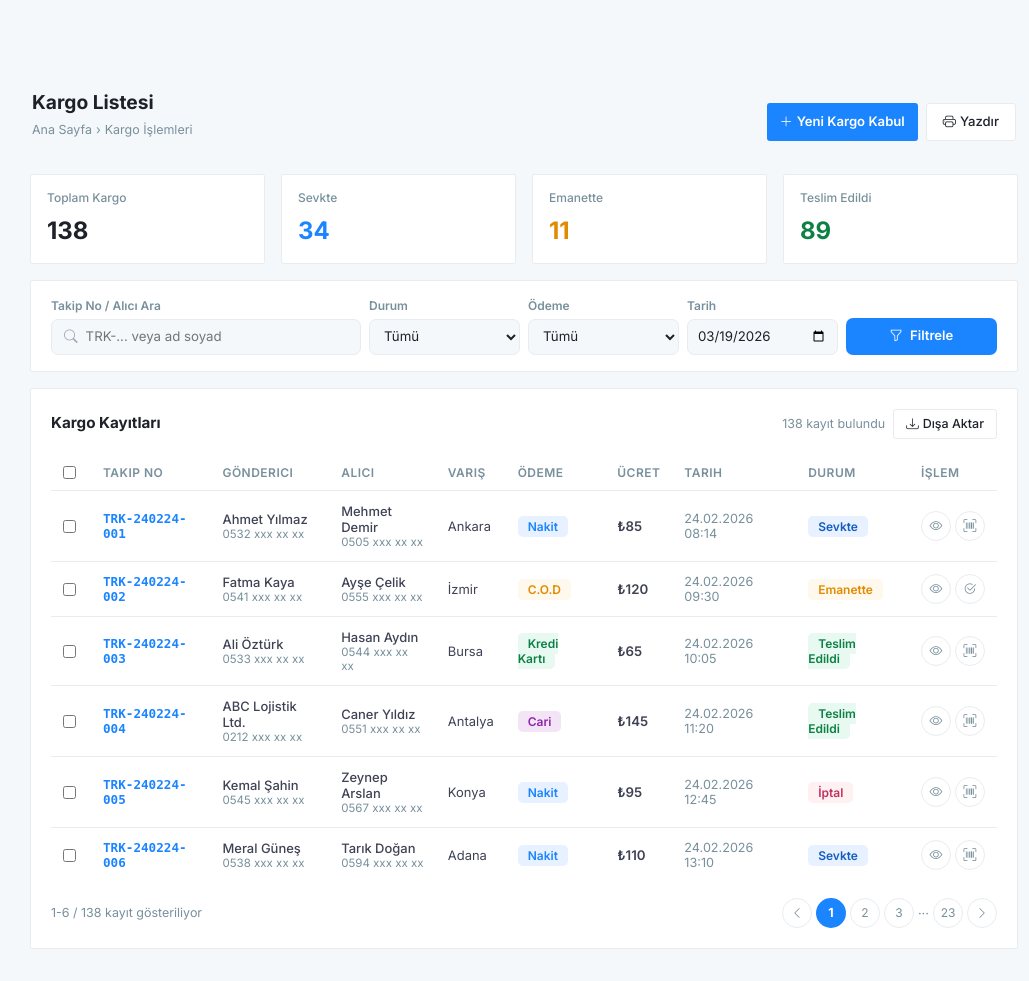
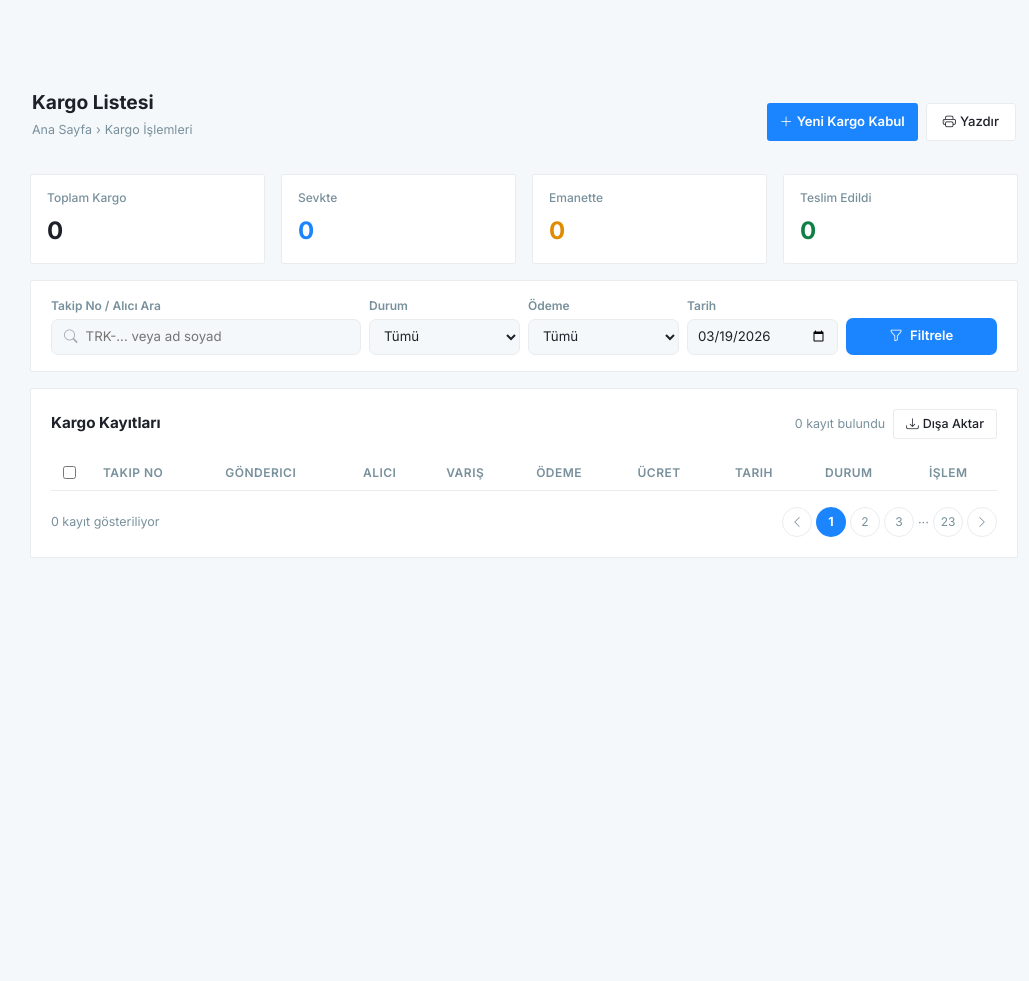
Before and after one commit to byozbay/vcargo, a PHP site: template views/branch_staff/shipment.php in a window 1280 px wide. Shown: the whole page, without its empty margins (236-1265 px from the left). After the commit the page ends 537 px from the top, so only its background shows below. Run offline with PHP 8.4, Linux system fonts and the light colour scheme; the template is opened without the code that fills it, so the values that code supplies are empty.

Commit message:
feat: Wire voyage/shipment/storage views to real DB; add trips.list + storage.list API endpoints; fix reports GROUP BY for only_full_group_by

```diff
--- a/views/branch_staff/shipment.php
+++ b/views/branch_staff/shipment.php
@@ -1,3 +1,55 @@
+<?php
+require_once __DIR__ . '/../../core/autoload.php';
+$base = new BaseModel();
+$bId  = intval($_SESSION['branch_id'] ?? 0);
+$dateFilter = $_GET['date'] ?? date('Y-m-d');
+$statusFilter = $_GET['status'] ?? '';
+$searchQ = $_GET['q'] ?? '';
+
+// KPI counts (branch + today)
+$counts = $base->query(
+    "SELECT
+        COUNT(*) AS total,
+        SUM(CASE WHEN status='in_transit' THEN 1 ELSE 0 END) AS in_transit,
+        SUM(CASE WHEN status IN('in_storage','at_branch') THEN 1 ELSE 0 END) AS in_storage,
+        SUM(CASE WHEN status='delivered' THEN 1 ELSE 0 END) AS delivered,
+        SUM(CASE WHEN status='cancelled' THEN 1 ELSE 0 END) AS cancelled
+     FROM shipments WHERE branch_id=? AND is_active=1",
+    [$bId]
+)[0] ?? [];
+
+// Shipments list with optional filters
+$sql    = "SELECT s.shipment_id, s.tracking_no, s.sender_name, s.sender_phone,
+                  s.receiver_name, s.receiver_phone, s.status, s.payment_type,
+                  s.total_fee, DATE_FORMAT(s.created_at,'%d.%m.%Y %H:%i') AS created_fmt,
+                  c.name AS dest_city
+           FROM shipments s
+           LEFT JOIN cities c ON c.city_id = s.destination_city_id
+           WHERE s.branch_id=? AND s.is_active=1";
+$params = [$bId];
+if ($statusFilter) { $sql .= ' AND s.status=?'; $params[] = $statusFilter; }
+if ($searchQ)      { $sql .= ' AND (s.tracking_no LIKE ? OR s.receiver_name LIKE ?)'; $params[] = "%$searchQ%"; $params[] = "%$searchQ%"; }
+$sql .= ' ORDER BY s.created_at DESC LIMIT 100';
+$shipments = $base->query($sql, $params);
+
+$statusLabel = ['in_transit'=>'Sevkte','in_storage'=>'Emanette','at_branch'=>'Şubede',
+                'delivered'=>'Teslim Edildi','cancelled'=>'İptal','pending'=>'Bekliyor'];
+$payLabel = ['SENDER_PAYS'=>'Nakit','CARD'=>'Kredi Kartı','RECEIVER_PAYS'=>'C.O.D','ACCOUNT'=>'Cari'];
+$payStyle = [
+    'SENDER_PAYS'   =>'background:#e8f1ff;color:#1b84ff;',
+    'CARD'          =>'background:#e7f9f0;color:#0e8045;',
+    'RECEIVER_PAYS' =>'background:#fff8ec;color:#e08b00;',
+    'ACCOUNT'       =>'background:#f3e5f5;color:#8e24aa;',
+];
+$statStyle = [
+    'in_transit' =>'background:#e8f1ff;color:#145dc0;',
+    'in_storage' =>'background:#fff8ec;color:#e08b00;',
+    'at_branch'  =>'background:#fff8ec;color:#e08b00;',
+    'delivered'  =>'background:#e7f9f0;color:#0e8045;',
+    'cancelled'  =>'background:#fff0f2;color:#c03060;',
+    'pending'    =>'background:#f0f0f0;color:#555;',
+];
+?>
 <main class="main-content">
 
 <!-- ── Page Header ── -->
@@ -27,25 +79,25 @@
         <div class="col-6 col-md-3">
             <div class="card" style="padding:14px 16px;">
                 <div class="card-sm-label">Toplam Kargo</div>
-                <div class="stat-value" style="font-size:1.5rem;">138</div>
+                <div class="stat-value" style="font-size:1.5rem;"><?= number_format($counts['total'] ?? 0) ?></div>
             </div>
         </div>
         <div class="col-6 col-md-3">
             <div class="card" style="padding:14px 16px;">
                 <div class="card-sm-label">Sevkte</div>
-                <div class="stat-value" style="font-size:1.5rem;color:#1b84ff;">34</div>
+                <div class="stat-value" style="font-size:1.5rem;color:#1b84ff;"><?= number_format($counts['in_transit'] ?? 0) ?></div>
             </div>
         </div>
         <div class="col-6 col-md-3">
             <div class="card" style="padding:14px 16px;">
                 <div class="card-sm-label">Emanette</div>
-                <div class="stat-value" style="font-size:1.5rem;color:#e08b00;">11</div>
+                <div class="stat-value" style="font-size:1.5rem;color:#e08b00;"><?= number_format($counts['in_storage'] ?? 0) ?></div>
             </div>
         </div>
         <div class="col-6 col-md-3">
             <div class="card" style="padding:14px 16px;">
                 <div class="card-sm-label">Teslim Edildi</div>
-                <div class="stat-value" style="font-size:1.5rem;color:#0e8045;">89</div>
+                <div class="stat-value" style="font-size:1.5rem;color:#0e8045;"><?= number_format($counts['delivered'] ?? 0) ?></div>
             </div>
         </div>
     </div>
@@ -87,7 +139,7 @@
             <!-- Tarih -->
             <div class="col-6 col-md-2">
                 <label style="font-size:.75rem;font-weight:600;color:var(--text-muted);display:block;margin-bottom:4px;">Tarih</label>
-                <input type="date" id="filterDate" value="<?= date('Y-m-d') ?>"
+                <input type="date" id="filterDate" value="<?= htmlspecialchars($dateFilter) ?>" name="date"
                        style="width:100%;border:1px solid var(--border-color);border-radius:7px;padding:7px 10px;font-size:.83rem;background:var(--body-bg);color:var(--text-dark);outline:none;" />
             </div>
             <!-- Filtrele Butonu -->
@@ -104,7 +156,7 @@
         <div class="d-flex align-items-center justify-content-between mb-3 flex-wrap gap-2">
             <div class="section-label">Kargo Kayıtları</div>
             <div class="d-flex gap-2">
-                <span style="font-size:.78rem;color:var(--text-muted);align-self:center;">138 kayıt bulundu</span>
+                <span style="font-size:.78rem;color:var(--text-muted);align-self:center;"><?= count($shipments) ?> kayıt bulundu</span>
                 <button class="btn-outline-secondary-sm d-flex align-items-center gap-1" style="font-size:.78rem;padding:5px 12px;">
                     <i class="bi bi-download"></i> Dışa Aktar
                 </button>
@@ -128,160 +180,56 @@
                     </tr>
                 </thead>
                 <tbody id="shipmentBody">
-
-                    <tr data-status="sevkte" data-payment="nakit">
+                    <?php if (empty($shipments)): ?>
+                        <tr><td colspan="10" class="text-center" style="padding:32px;color:var(--text-muted);font-size:.82rem;">
+                            <i class="bi bi-inbox" style="font-size:1.8rem;display:block;margin-bottom:8px;opacity:.4;"></i>
+                            Kargo bulunamadı.
+                        </td></tr>
+                    <?php else: foreach ($shipments as $s): ?>
+                        <tr data-status="<?= htmlspecialchars($s['status']) ?>" data-payment="<?= strtolower($s['payment_type']) ?>">
                             <td><input type="checkbox" class="row-check" /></td>
-                        <td><a href="?page=shipment_detail&id=1" style="font-family:monospace;font-size:.79rem;color:var(--accent-blue);font-weight:600;text-decoration:none;">TRK-240224-001</a></td>
+                            <td><a href="?page=shipment_detail&id=<?= $s['shipment_id'] ?>"
+                                   style="font-family:monospace;font-size:.79rem;color:var(--accent-blue);font-weight:600;text-decoration:none;">
+                                <?= htmlspecialchars($s['tracking_no']) ?></a></td>
                             <td>
-                            <div style="font-size:.81rem;font-weight:500;">Ahmet Yılmaz</div>
-                            <div style="font-size:.72rem;color:var(--text-muted);">0532 xxx xx xx</div>
+                                <div style="font-size:.81rem;font-weight:500;"><?= htmlspecialchars($s['sender_name']) ?></div>
+                                <div style="font-size:.72rem;color:var(--text-muted);"><?= htmlspecialchars($s['sender_phone'] ?? '') ?></div>
                             </td>
                             <td>
-                            <div style="font-size:.81rem;font-weight:500;">Mehmet Demir</div>
-                            <div style="font-size:.72rem;color:var(--text-muted);">0505 xxx xx xx</div>
+                                <div style="font-size:.81rem;font-weight:500;"><?= htmlspecialchars($s['receiver_name']) ?></div>
+                                <div style="font-size:.72rem;color:var(--text-muted);"><?= htmlspecialchars($s['receiver_phone'] ?? '') ?></div>
                             </td>
-                        <td style="font-size:.81rem;">Ankara</td>
-                        <td><span class="status-badge" style="background:#e8f1ff;color:#1b84ff;">Nakit</span></td>
-                        <td style="font-weight:600;font-size:.83rem;">₺85</td>
-                        <td style="font-size:.79rem;color:var(--text-muted);">24.02.2026 08:14</td>
-                        <td><span class="status-badge status-sevkte">Sevkte</span></td>
+                            <td style="font-size:.81rem;"><?= htmlspecialchars($s['dest_city'] ?? '—') ?></td>
+                            <td><span class="status-badge" style="<?= $payStyle[$s['payment_type']] ?? '' ?>">
+                                <?= $payLabel[$s['payment_type']] ?? $s['payment_type'] ?></span></td>
+                            <td style="font-weight:600;font-size:.83rem;">₺<?= number_format((float)$s['total_fee'], 2) ?></td>
+                            <td style="font-size:.79rem;color:var(--text-muted);"><?= $s['created_fmt'] ?></td>
+                            <td><span class="status-badge" style="<?= $statStyle[$s['status']] ?? '' ?>">
+                                <?= $statusLabel[$s['status']] ?? $s['status'] ?></span></td>
                             <td>
                                 <div class="d-flex gap-1">
-                                <button class="icon-btn-circle" title="Detay"><i class="bi bi-eye" style="font-size:.8rem;"></i></button>
-                                <button class="icon-btn-circle" title="Barkod Bas"><i class="bi bi-upc-scan" style="font-size:.8rem;"></i></button>
+                                    <a href="?page=shipment_detail&id=<?= $s['shipment_id'] ?>" class="icon-btn-circle" title="Detay" style="display:inline-flex;align-items:center;justify-content:center;text-decoration:none;">
+                                        <i class="bi bi-eye" style="font-size:.8rem;"></i></a>
+                                    <button class="icon-btn-circle" title="Barkod Bas"
+                                        onclick="window.open('?page=barcode&id=<?= $s['shipment_id'] ?>','_blank')">
+                                        <i class="bi bi-upc-scan" style="font-size:.8rem;"></i></button>
+                                    <?php if (in_array($s['status'],['in_storage','at_branch'])): ?>
+                                        <a href="?page=delivery&tracking=<?= urlencode($s['tracking_no']) ?>"
+                                           class="icon-btn-circle" title="Teslim Et"
+                                           style="display:inline-flex;align-items:center;justify-content:center;text-decoration:none;">
+                                            <i class="bi bi-check2-circle" style="font-size:.8rem;color:#0e8045;"></i></a>
+                                    <?php endif; ?>
                                 </div>
                             </td>
                         </tr>
-
-                    <tr data-status="emanette" data-payment="cod">
-                        <td><input type="checkbox" class="row-check" /></td>
-                        <td><a href="?page=shipment_detail&id=2" style="font-family:monospace;font-size:.79rem;color:var(--accent-blue);font-weight:600;text-decoration:none;">TRK-240224-002</a></td>
-                        <td>
-                            <div style="font-size:.81rem;font-weight:500;">Fatma Kaya</div>
-                            <div style="font-size:.72rem;color:var(--text-muted);">0541 xxx xx xx</div>
-                        </td>
-                        <td>
-                            <div style="font-size:.81rem;font-weight:500;">Ayşe Çelik</div>
-                            <div style="font-size:.72rem;color:var(--text-muted);">0555 xxx xx xx</div>
-                        </td>
-                        <td style="font-size:.81rem;">İzmir</td>
-                        <td><span class="status-badge" style="background:#fff8ec;color:#e08b00;">C.O.D</span></td>
-                        <td style="font-weight:600;font-size:.83rem;">₺120</td>
-                        <td style="font-size:.79rem;color:var(--text-muted);">24.02.2026 09:30</td>
-                        <td><span class="status-badge status-emanette">Emanette</span></td>
-                        <td>
-                            <div class="d-flex gap-1">
-                                <button class="icon-btn-circle" title="Detay"><i class="bi bi-eye" style="font-size:.8rem;"></i></button>
-                                <button class="icon-btn-circle" title="Teslim Et"><i class="bi bi-check2-circle" style="font-size:.8rem;"></i></button>
-                            </div>
-                        </td>
-                    </tr>
-
-                    <tr data-status="teslim" data-payment="kart">
-                        <td><input type="checkbox" class="row-check" /></td>
-                        <td><a href="?page=shipment_detail&id=3" style="font-family:monospace;font-size:.79rem;color:var(--accent-blue);font-weight:600;text-decoration:none;">TRK-240224-003</a></td>
-                        <td>
-                            <div style="font-size:.81rem;font-weight:500;">Ali Öztürk</div>
-                            <div style="font-size:.72rem;color:var(--text-muted);">0533 xxx xx xx</div>
-                        </td>
-                        <td>
-                            <div style="font-size:.81rem;font-weight:500;">Hasan Aydın</div>
-                            <div style="font-size:.72rem;color:var(--text-muted);">0544 xxx xx xx</div>
-                        </td>
-                        <td style="font-size:.81rem;">Bursa</td>
-                        <td><span class="status-badge" style="background:#e7f9f0;color:#0e8045;">Kredi Kartı</span></td>
-                        <td style="font-weight:600;font-size:.83rem;">₺65</td>
-                        <td style="font-size:.79rem;color:var(--text-muted);">24.02.2026 10:05</td>
-                        <td><span class="status-badge status-teslim">Teslim Edildi</span></td>
-                        <td>
-                            <div class="d-flex gap-1">
-                                <button class="icon-btn-circle" title="Detay"><i class="bi bi-eye" style="font-size:.8rem;"></i></button>
-                                <button class="icon-btn-circle" title="Barkod Bas"><i class="bi bi-upc-scan" style="font-size:.8rem;"></i></button>
-                            </div>
-                        </td>
-                    </tr>
-
-                    <tr data-status="teslim" data-payment="cari">
-                        <td><input type="checkbox" class="row-check" /></td>
-                        <td><a href="?page=shipment_detail&id=4" style="font-family:monospace;font-size:.79rem;color:var(--accent-blue);font-weight:600;text-decoration:none;">TRK-240224-004</a></td>
-                        <td>
-                            <div style="font-size:.81rem;font-weight:500;">ABC Lojistik Ltd.</div>
-                            <div style="font-size:.72rem;color:var(--text-muted);">0212 xxx xx xx</div>
-                        </td>
-                        <td>
-                            <div style="font-size:.81rem;font-weight:500;">Caner Yıldız</div>
-                            <div style="font-size:.72rem;color:var(--text-muted);">0551 xxx xx xx</div>
-                        </td>
-                        <td style="font-size:.81rem;">Antalya</td>
-                        <td><span class="status-badge" style="background:#f3e5f5;color:#8e24aa;">Cari</span></td>
-                        <td style="font-weight:600;font-size:.83rem;">₺145</td>
-                        <td style="font-size:.79rem;color:var(--text-muted);">24.02.2026 11:20</td>
-                        <td><span class="status-badge status-teslim">Teslim Edildi</span></td>
-                        <td>
-                            <div class="d-flex gap-1">
-                                <button class="icon-btn-circle" title="Detay"><i class="bi bi-eye" style="font-size:.8rem;"></i></button>
-                                <button class="icon-btn-circle" title="Barkod Bas"><i class="bi bi-upc-scan" style="font-size:.8rem;"></i></button>
-                            </div>
-                        </td>
-                    </tr>
-
-                    <tr data-status="iptal" data-payment="nakit">
-                        <td><input type="checkbox" class="row-check" /></td>
-                        <td><a href="?page=shipment_detail&id=5" style="font-family:monospace;font-size:.79rem;color:var(--accent-blue);font-weight:600;text-decoration:none;">TRK-240224-005</a></td>
-                        <td>
-                            <div style="font-size:.81rem;font-weight:500;">Kemal Şahin</div>
-                            <div style="font-size:.72rem;color:var(--text-muted);">0545 xxx xx xx</div>
-                        </td>
-                        <td>
-                            <div style="font-size:.81rem;font-weight:500;">Zeynep Arslan</div>
-                            <div style="font-size:.72rem;color:var(--text-muted);">0567 xxx xx xx</div>
-                        </td>
-                        <td style="font-size:.81rem;">Konya</td>
-                        <td><span class="status-badge" style="background:#e8f1ff;color:#1b84ff;">Nakit</span></td>
-                        <td style="font-weight:600;font-size:.83rem;">₺95</td>
-                        <td style="font-size:.79rem;color:var(--text-muted);">24.02.2026 12:45</td>
-                        <td><span class="status-badge status-iptal">İptal</span></td>
-                        <td>
-                            <div class="d-flex gap-1">
-                                <button class="icon-btn-circle" title="Detay"><i class="bi bi-eye" style="font-size:.8rem;"></i></button>
-                                <button class="icon-btn-circle" title="Barkod Bas"><i class="bi bi-upc-scan" style="font-size:.8rem;"></i></button>
-                            </div>
-                        </td>
-                    </tr>
-
-                    <tr data-status="sevkte" data-payment="nakit">
-                        <td><input type="checkbox" class="row-check" /></td>
-                        <td><a href="?page=shipment_detail&id=6" style="font-family:monospace;font-size:.79rem;color:var(--accent-blue);font-weight:600;text-decoration:none;">TRK-240224-006</a></td>
-                        <td>
-                            <div style="font-size:.81rem;font-weight:500;">Meral Güneş</div>
-                            <div style="font-size:.72rem;color:var(--text-muted);">0538 xxx xx xx</div>
-                        </td>
-                        <td>
-                            <div style="font-size:.81rem;font-weight:500;">Tarık Doğan</div>
-                            <div style="font-size:.72rem;color:var(--text-muted);">0594 xxx xx xx</div>
-                        </td>
-                        <td style="font-size:.81rem;">Adana</td>
-                        <td><span class="status-badge" style="background:#e8f1ff;color:#1b84ff;">Nakit</span></td>
-                        <td style="font-weight:600;font-size:.83rem;">₺110</td>
-                        <td style="font-size:.79rem;color:var(--text-muted);">24.02.2026 13:10</td>
-                        <td><span class="status-badge status-sevkte">Sevkte</span></td>
-                        <td>
-                            <div class="d-flex gap-1">
-                                <button class="icon-btn-circle" title="Detay"><i class="bi bi-eye" style="font-size:.8rem;"></i></button>
-                                <button class="icon-btn-circle" title="Barkod Bas"><i class="bi bi-upc-scan" style="font-size:.8rem;"></i></button>
-                            </div>
-                        </td>
-                    </tr>
-
+                    <?php endforeach; endif; ?>
 </tbody>
             </table>
         </div>
 
         <!-- Pagination -->
         <div class="d-flex align-items-center justify-content-between mt-3 flex-wrap gap-2">
-            <div style="font-size:.78rem;color:var(--text-muted);">
-                1-6 / 138 kayıt gösteriliyor
-            </div>
+            <div style="font-size:.78rem;color:var(--text-muted);"><?= count($shipments) ?> kayıt gösteriliyor</div>
             <div class="d-flex gap-1">
                 <button class="icon-btn-circle" disabled><i class="bi bi-chevron-left" style="font-size:.75rem;"></i></button>
                 <button style="width:30px;height:30px;border-radius:50%;border:none;background:var(--accent-blue);color:#fff;font-size:.78rem;font-weight:700;cursor:pointer;">1</button>
```
Also changed, not shown: api.php (+103 -0 lines), views/branch_staff/storage.php (+45 -26 lines), views/branch_staff/voyage.php (+15 -12 lines). Lines whose indentation alone changed are shown as unchanged.
